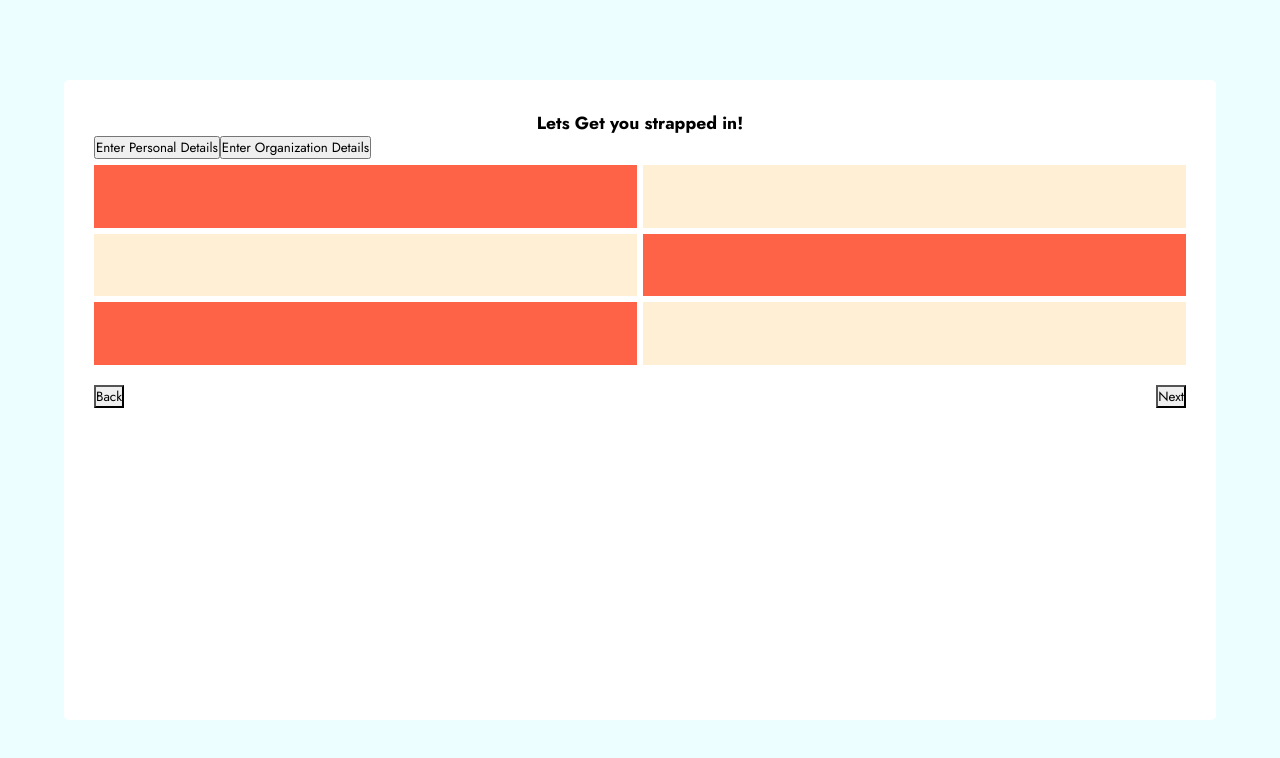
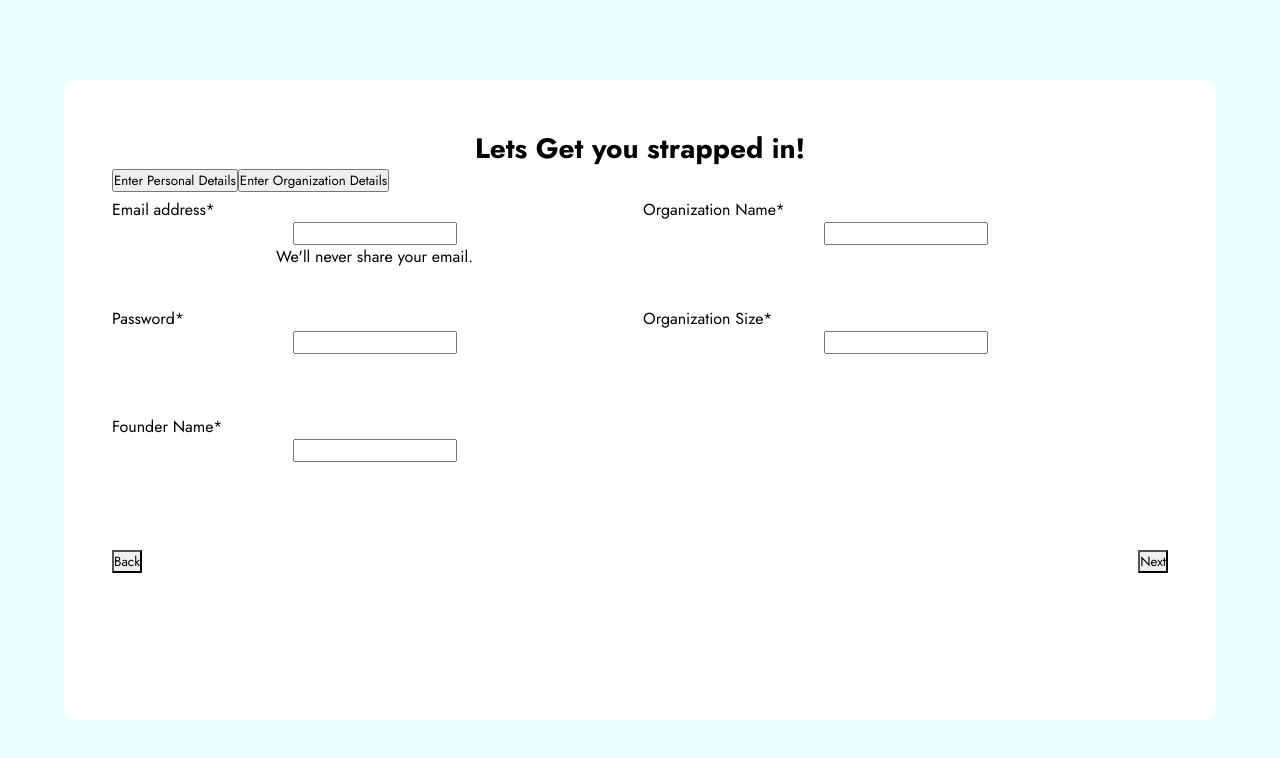
Before and after one commit to Dipti-Jalgaonkar/InvestorDeck, a React (Create React App) app in the folder frontend/: page /register in a window 1280 px wide. Shown: the top 758 px of the page. Built offline with nearby package versions, Linux system fonts and the light colour scheme; the HTML template or start-up script is replaced by a standard one.

Commit message:
Startup reg added

```diff
--- a/frontend/src/App.css
+++ b/frontend/src/App.css
@@ -1,14 +1,14 @@
-@import url("https://fonts.googleapis.com/css2?family=Jost:ital,wght@0,100;0,200;0,300;0,400;0,500;0,600;0,700;1,100&display=swap");
+@import url('https://fonts.googleapis.com/css2?family=Jost:ital,wght@0,100;0,200;0,300;0,400;0,500;0,600;0,700;1,100&display=swap');
 
 * {
   margin: 0;
   padding: 0;
   box-sizing: border-box;
-  font-family: "Jost", sans-serif;
+  font-family: 'Jost', sans-serif;
 }
 
 html {
-  font-size: 62.5%;
+  font-size: 100%;
 }
 
 a {
@@ -72,7 +72,7 @@ li {
   transition: 0.5s;
 }
 
-.menu-link ul li:hover>a {
+.menu-link ul li:hover > a {
   transform-origin: left;
   color: rgba(0, 0, 3, 1);
   text-decoration: underline;
--- a/frontend/src/index.css
+++ /dev/null
@@ -1,13 +0,0 @@
-body {
-  margin: 0;
-  font-family: -apple-system, BlinkMacSystemFont, 'Segoe UI', 'Roboto', 'Oxygen',
-    'Ubuntu', 'Cantarell', 'Fira Sans', 'Droid Sans', 'Helvetica Neue',
-    sans-serif;
-  -webkit-font-smoothing: antialiased;
-  -moz-osx-font-smoothing: grayscale;
-}
-
-code {
-  font-family: source-code-pro, Menlo, Monaco, Consolas, 'Courier New',
-    monospace;
-}
--- a/frontend/src/pages/Register/RegisterStartup.jsx
+++ b/frontend/src/pages/Register/RegisterStartup.jsx
@@ -15,6 +15,9 @@ import {
   TabPanels,
   Tab,
   TabPanel,
+  Checkbox,
+  CheckboxGroup,
+  Input,
 } from '@chakra-ui/react'
 
 import './Register.css'
@@ -44,28 +47,42 @@ function RegisterInv() {
                 <GridItem
                   rowSpan={1}
                   colSpan={2}
-                  bg='tomato'
-                />
-                <GridItem
-                  colSpan={2}
-                  bg='papayawhip'
-                />
-                <GridItem
-                  colSpan={2}
-                  bg='papayawhip'
-                />
-                <GridItem
-                  colSpan={2}
-                  bg='tomato'
-                />
-                <GridItem
-                  colSpan={2}
-                  bg='tomato'
-                />
-                <GridItem
-                  colSpan={2}
-                  bg='papayawhip'
-                />
+                >
+                  <FormControl isRequired>
+                    <FormLabel>Email address</FormLabel>
+                    <Input
+                      type='email'
+                      isRequired
+                    />
+                    <FormHelperText>
+                      We'll never share your email.
+                    </FormHelperText>
+                  </FormControl>
+                </GridItem>
+                <GridItem colSpan={2}>
+                  <FormControl isRequired>
+                    <FormLabel>Organization Name</FormLabel>
+                    <Input type='text' />
+                  </FormControl>
+                </GridItem>
+                <GridItem colSpan={2}>
+                  <FormControl isRequired>
+                    <FormLabel>Password</FormLabel>
+                    <Input type='Password' />
+                  </FormControl>
+                </GridItem>
+                <GridItem colSpan={2}>
+                  <FormControl isRequired>
+                    <FormLabel>Organization Size</FormLabel>
+                    <Input type='Number' />
+                  </FormControl>
+                </GridItem>
+                <GridItem colSpan={2}>
+                  <FormControl isRequired>
+                    <FormLabel>Founder Name</FormLabel>
+                    <Input type='text' />
+                  </FormControl>
+                </GridItem>
               </Grid>
               <div className='startup_buttons_page_1'>
                 <Button
@@ -84,7 +101,68 @@ function RegisterInv() {
               </div>
             </TabPanel>
             <TabPanel>
-              <p>two!</p>
+              <Grid
+                marginTop={6}
+                h='20rem'
+                templateRows='repeat(3, 1fr)'
+                templateColumns='repeat(4, 1fr)'
+                gap={6}
+              >
+                <GridItem
+                  rowSpan={1}
+                  colSpan={2}
+                >
+                  <FormControl isRequired>
+                    <FormLabel>Business ID</FormLabel>
+                    <Input
+                      type='email'
+                      isRequired
+                    />
+                  </FormControl>
+                </GridItem>
+                <GridItem colSpan={2}>
+                  <FormControl isRequired>
+                    <FormLabel>Linked In Profile</FormLabel>
+                    <Input type='text' />
+                  </FormControl>
+                </GridItem>
+                <GridItem colSpan={2}>
+                  <FormControl isRequired>
+                    <FormLabel>Approximate Valuation</FormLabel>
+                    <Input type='Number' />
+                  </FormControl>
+                </GridItem>
+                <GridItem colSpan={2}>
+                  <FormControl isRequired>
+                    <FormLabel>Seeking Funds Amount?</FormLabel>
+                    <Input type='Number' />
+                  </FormControl>
+                </GridItem>
+                <GridItem colSpan={2}>
+                  <FormControl isRequired>
+                    <FormLabel>Founder Name</FormLabel>
+                    <Input type='text' />
+                  </FormControl>
+                </GridItem>
+                <GridItem colSpan={2}>
+                  <Checkbox iconSize='3rem'>GST Registered?</Checkbox>
+                </GridItem>
+              </Grid>
+              <div className='startup_buttons_page_1'>
+                <Button
+                  colorScheme='blue'
+                  size='lg'
+                  variant='outline'
+                >
+                  Back
+                </Button>
+                <Button
+                  colorScheme='blue'
+                  size='lg'
+                >
+                  Next
+                </Button>
+              </div>
             </TabPanel>
           </TabPanels>
         </Tabs>
```
Also changed, not shown: frontend/src/App.js (+2 -12 lines), frontend/src/context/auth.js (+62 -0 lines).
